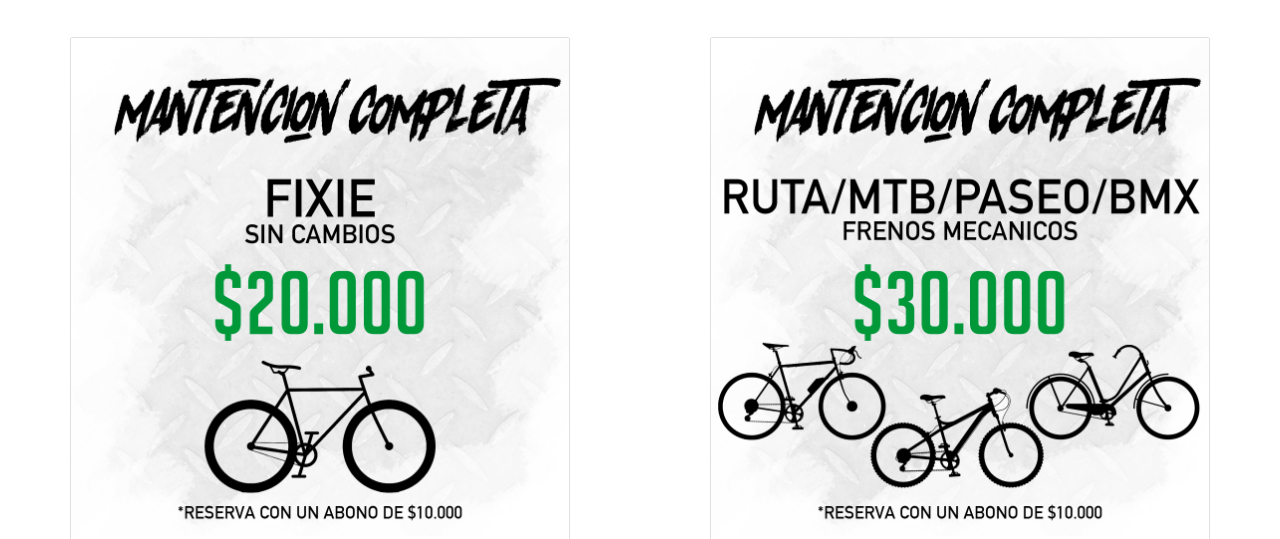
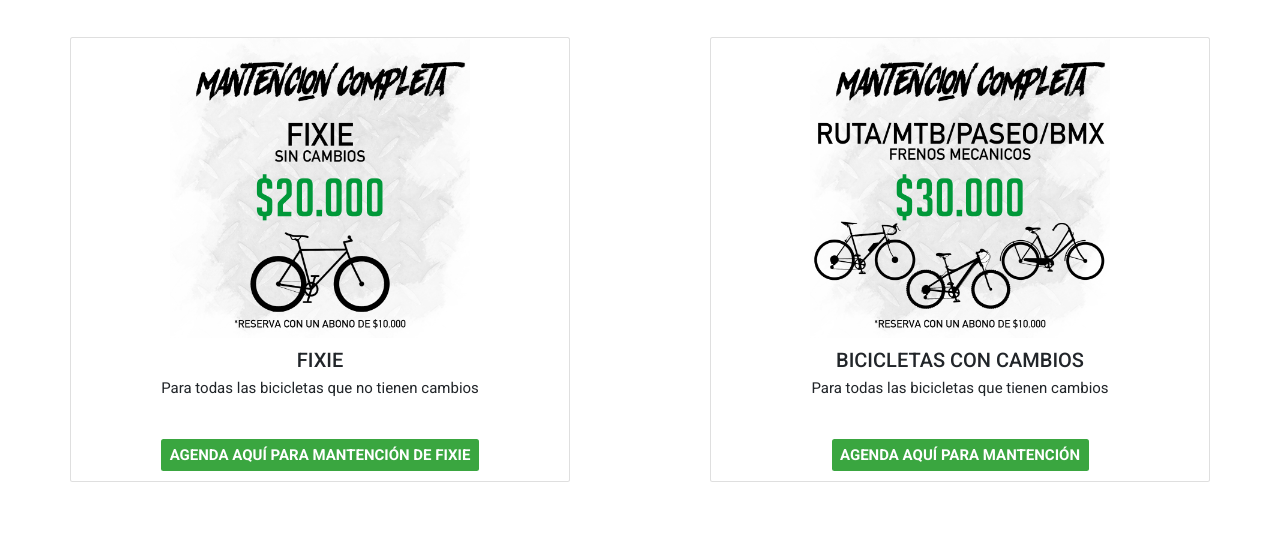
Before and after one commit to JavieraFalca/Mundopedal, a website: page categorias/mantenciones.html in a window 1280 px wide. Shown: the part 187-726 px from the top of the page. Drawn offline with Linux system fonts and the light colour scheme; a web font is replaced by a local one.

Commit message:
arreglo imagenes mantenciones

```diff
--- a/categorias/mantenciones.html
+++ b/categorias/mantenciones.html
@@ -70,7 +70,7 @@
 <!--MANTENCIONES-->
 <div class="mantenciones">
 <div class="card text-center" style="width: 50rem;">
-  <img class="card-img-top imgMantenciones" src="../Imagenes/fixie-1.jpg" alt="Fixie">
+  <img class="card-img-top imgProt mx-auto" src="../Imagenes/fixie-1.jpg" alt="Fixie">
   <div class="card-body">
     <h5 class="mantencion">Fixie</h5>
     <p class="mantencionDescripcion">Para todas las bicicletas que no tienen cambios</p>
@@ -78,7 +78,7 @@
   </div>
 </div>
   <div class="card text-center" style="width: 50rem;">
-    <img class="card-img-top imgMantenciones" src="../Imagenes/rutapaseobmx.jpg" alt="Bicicletas con cambios">
+    <img class="card-img-top imgProt mx-auto" src="../Imagenes/rutapaseobmx.jpg" alt="Bicicletas con cambios">
     <div class="card-body">
     <h5 class="mantencion">Bicicletas con cambios</h5>
       <p class="mantencionDescripcion">Para todas las bicicletas que tienen cambios</p>
--- a/scss/_mantenciones.scss
+++ b/scss/_mantenciones.scss
@@ -36,9 +36,7 @@
     font-weight: bold;
     text-align: center;
 }
-.imagMantenciones {
-    overflow: auto;
-}
+
 @media (max-width: 576px) {
     .mantenciones{
         flex-direction: column;
```
Also changed, not shown: css/main.css.
